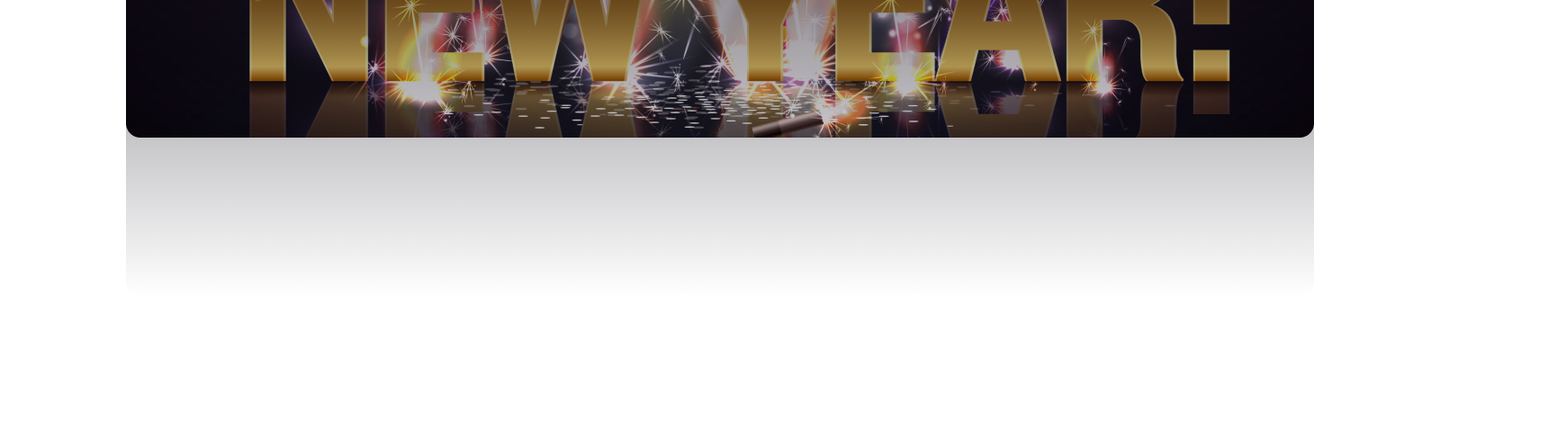
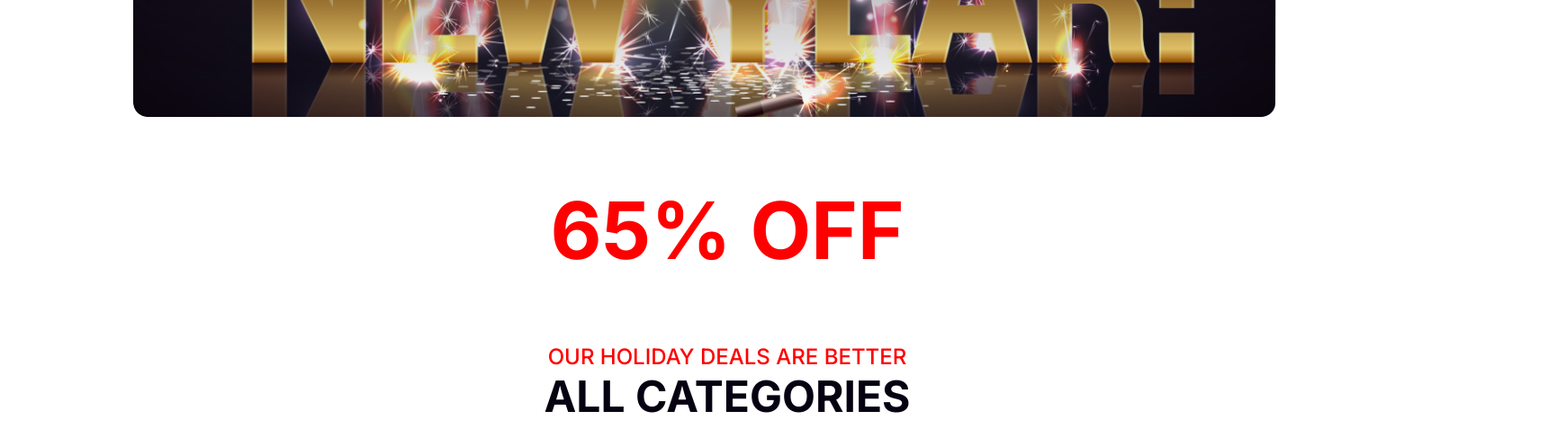
Before and after one commit to nihad-cupid/assignment1, a plain HTML site: page index.html in a window 1280 px wide. Shown: the part 497-994 px from the top of the page at 90% size, 1740 px wide, since content can reach past the window. Drawn offline with Linux system fonts and the light colour scheme.

Commit message:
part 2 ready

```diff
--- a/index.html
+++ b/index.html
@@ -20,6 +20,11 @@
             <p>Happy New Year <br><span class="banner2">New Year Party <br>Celebration</span></p>
         </div>
         </div>
+        <div class="main-off">
+             <h2 class="off">65% OFF</h2>
+             <p class="off2">OUR HOLIDAY DEALS ARE BETTER<br>
+            <span class="off3">ALL CATEGORIES</span>
+        </p></div>
 
     </header>
     <main>
--- a/styless.css
+++ b/styless.css
@@ -1,17 +1,18 @@
 
 body{
-    margin: 50px 140px;
+
     width: 1600px;
     height: 7335px;
+    background: #FFF;
 }
 .banner1{
-
+    margin: 50px 140px;
     background-image: url(./resources/Banner\ Image.png), linear-gradient(180deg, #070211 0%, rgba(7, 2, 17, 0.00) 100%);
     background-repeat: no-repeat;
     background-size: contain;
     background-blend-mode: multiply;
-    width: 1320px;
-    height: 600px;
+    width: 1270px;
+    height: 400px;
     color: #FFF;
     text-align: center;
     font-family: 'Merriweather', serif;
@@ -19,10 +20,37 @@ body{
     font-weight: 400;
    padding-top: 177px;
    border-radius: 16px;
+   align-items: center;
 
 
 }
 .banner2{
+
     font-size: 70px;
     font-weight: 900;
 }
+.main-off{
+    margin: 0px;
+}
+.off{
+    color: #F00;
+    text-align: center;
+    font-family: 'Inter', sans-serif;
+    font-size: 88px;
+    font-weight: 700;
+    padding-top 120px;
+
+}
+.off2{
+    margin-top: 48px;
+    color: #F00;
+    text-align: center;
+    font-family: 'Inter', sans-serif;
+    font-size: 24px;
+    font-weight: 500;
+}
+.off3{
+    font-size: 48px;
+    font-weight: 700;
+    color: #070211;
+    }
```
